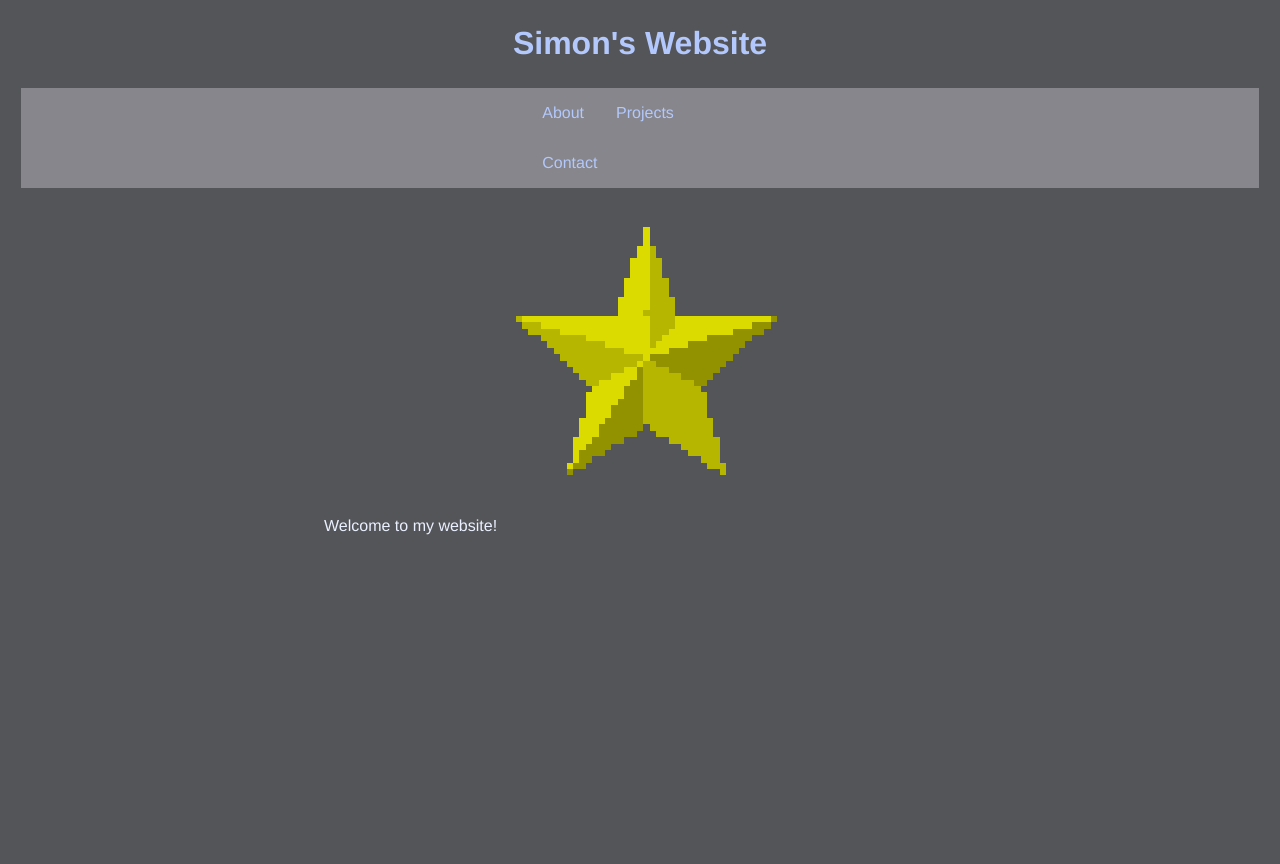
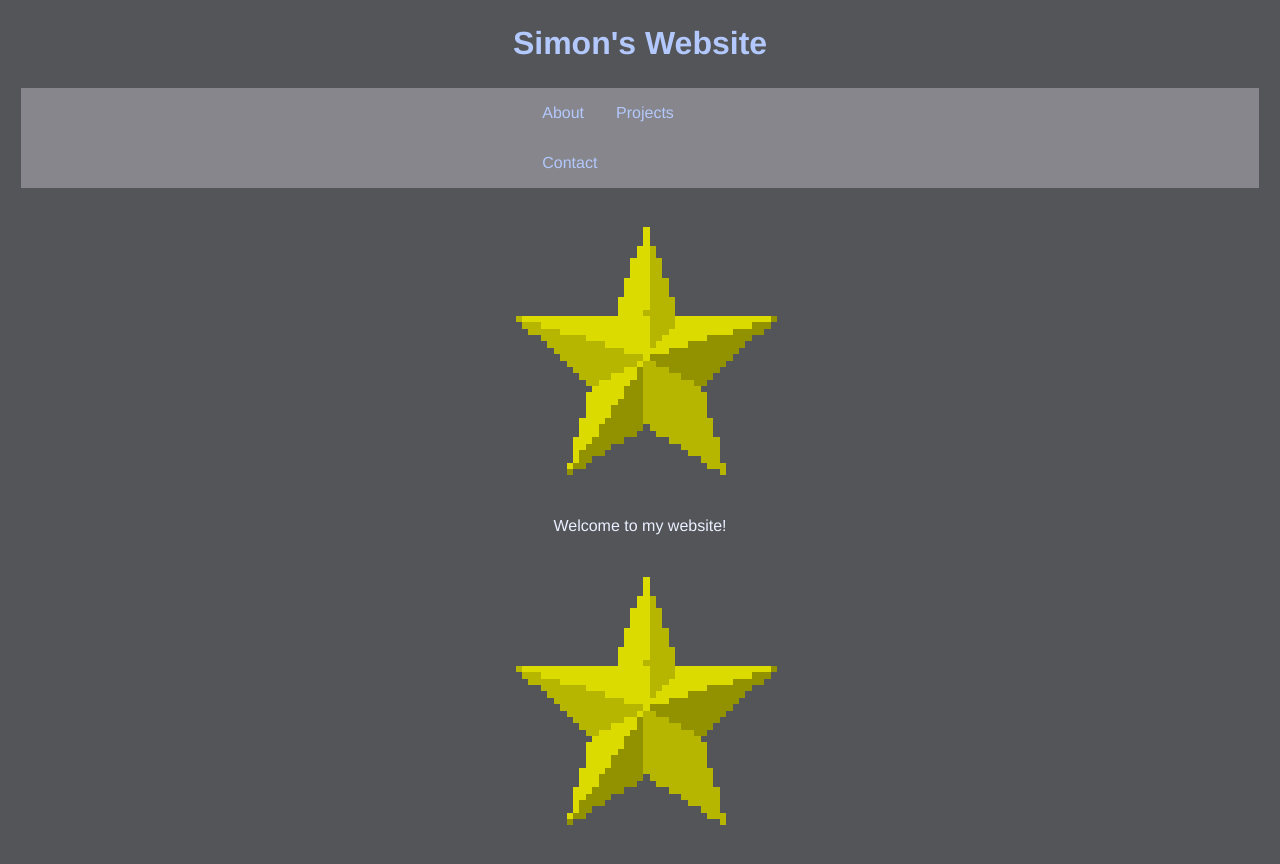
Before and after one commit to simon0h/simon0h.github.io, a Jekyll site: the page built from index.html, in a window 1280 px wide. Shown: the top 864 px of the page. Built offline with Jekyll 4.4.1, drawn with Linux system fonts in a browser that asks for light colours.

Commit message:
Update index.html

```diff
--- a/index.html
+++ b/index.html
@@ -2,6 +2,12 @@
 layout: default
 title: simonoh.me
 ---
+
+<style>
+.center {
+  text-align: center;
+}
+</style>
 
 <ul>
 	<li><a href="/about">About</a></li>
@@ -9,11 +15,12 @@ title: simonoh.me
   	<li><a href="/contact">Contact</a></li>
 </ul>
 
-<body>
+<header>
 <div>
 	<img src="images/spinnystar.gif"class="inline"/>
-	<p> Welcome to my website! </p>
+	<p class = "center"> Welcome to my website! </p>
+	<img src="images/spinnystar.gif"class="inline"/>
 </div>
 
-</body>
+</header>
 </html>
```
